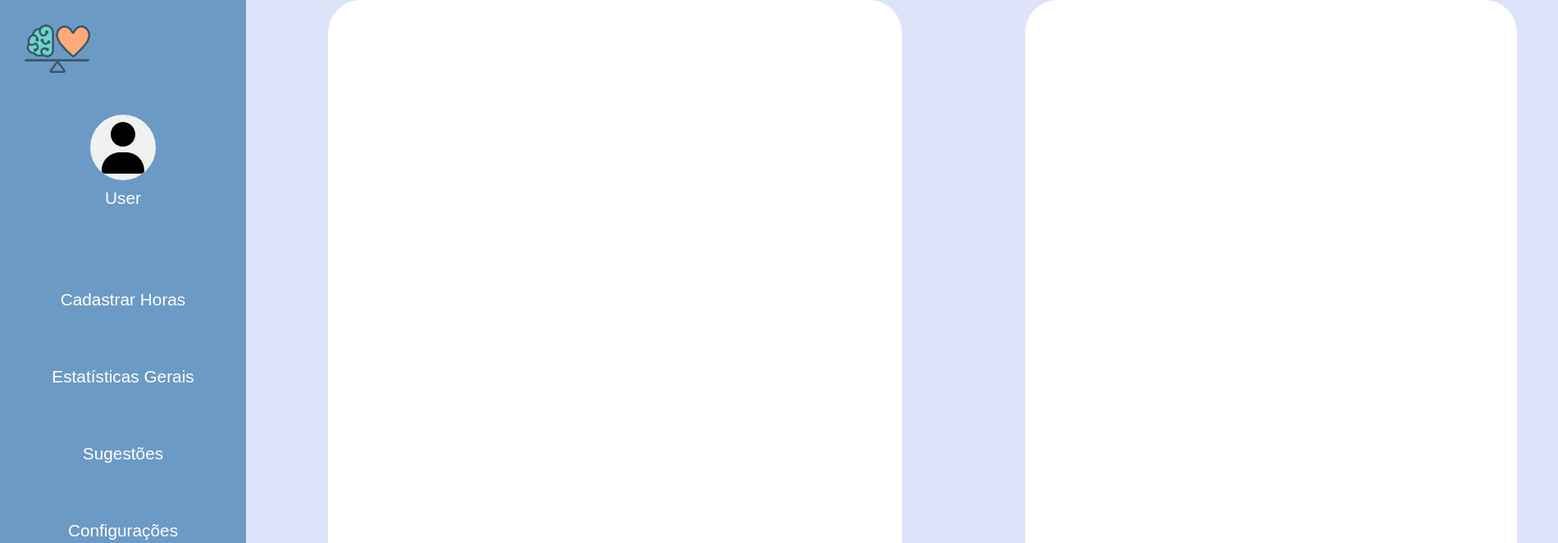
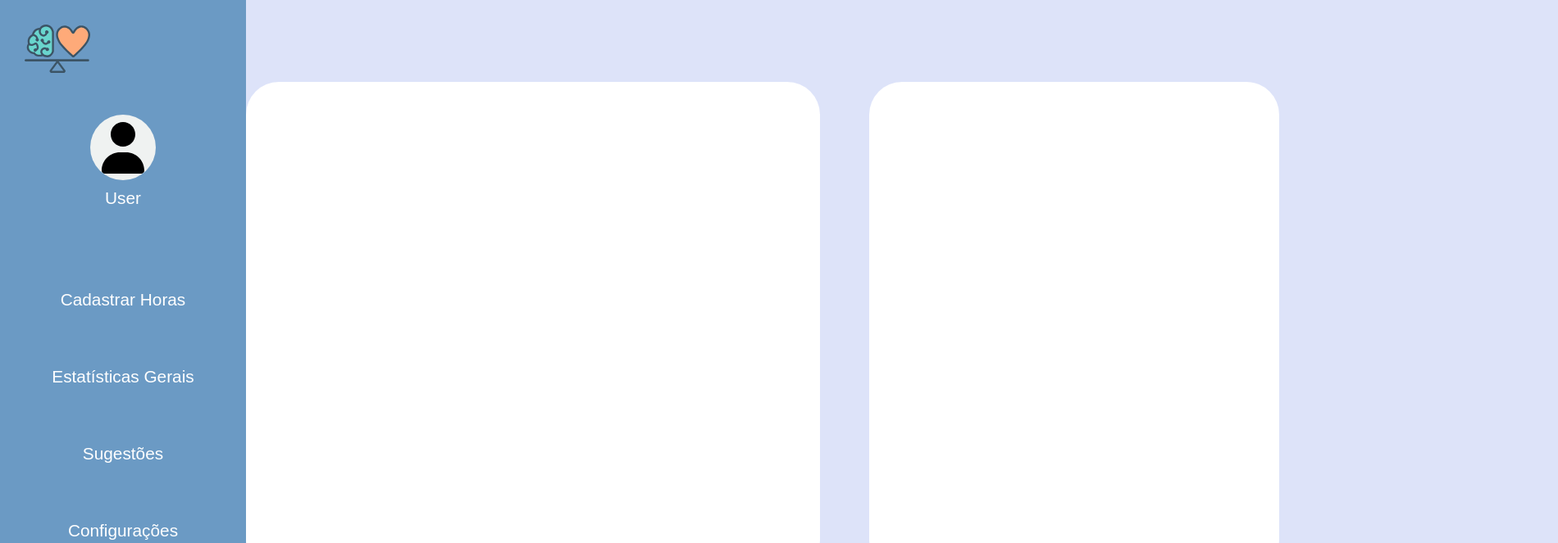
Before and after one commit to brenogazaniga/projeto, a website: page pages/TelaMostrarGrafico.html in a window 1280 px wide. Shown: the top 663 px of the page at 82% size, 1900 px wide, since content can reach past the window. Drawn offline with nearby package versions, Linux system fonts and the light colour scheme; no server answers.

Commit message:
modificando tela grafico (nao finalizado)

```diff
--- a/assets/css/TelaMostrarGrafico.css
+++ b/assets/css/TelaMostrarGrafico.css
@@ -15,31 +15,16 @@ body {
     height: 100vh;
     width: 100vw;
     display: flex;
-}
-.itens-esquerda {
-    height: 100%;
-    min-width: 900px;
-    max-width: 1000px;
-    display: flex;
     justify-content: center;
     align-items: center;
+    gap: 60px;
 }
-
-.itens-direita{
-    height: 100%;
-    min-width: 700px;
-    max-width: 800px;
-    display: flex;
-    justify-content: center;
-    align-items: center;
-}
-
 
 .bloco-grafico{
     background-color: white;
     border-radius: 40px;
-    min-height: 800px;
-    max-height: 1000px;
+    min-height: 600px;
+    max-height: 800px;
     min-width: 700px;
     max-width: 900px;
 }
@@ -47,14 +32,21 @@ body {
 .bloco-barra{
     background-color: white;
     border-radius: 40px;
-    min-height: 800px;
-    max-height: 1000px;
-    min-width: 600px;
-    max-width: 900px;
+    min-height: 600px;
+    max-height: 800px;
+    min-width: 500px;
+    max-width: 800px;
+}
+
+.mostrar-grafico{
+    width: 100%;
+    min-height: 200px;
+    max-height: 400px;
+    display: flex;
+    justify-content: center;
 }
 
 #graficoPizza{
-    border: solid 1px;
     width: 500px;
     height: 500px;
 }
--- a/pages/TelaMostrarGrafico.html
+++ b/pages/TelaMostrarGrafico.html
@@ -38,17 +38,15 @@
             <a href="/suporte">Suporte</a>         </div>
     </aside>
     <div class="coisas-direita">
-        <div class="itens-esquerda">
-            <div class="bloco-grafico">
-
-
+        <div class="bloco-grafico">
+            <div class="mostrar-grafico">
+                <canvas id="graficoPizza"></canvas>
             </div>
         </div>
-        <div class="itens-direita">
-            <div class="bloco-barra">
+        <div class="bloco-barra">
 
-            </div>
         </div>
+
     </div>
 </body>
 </html>
```
